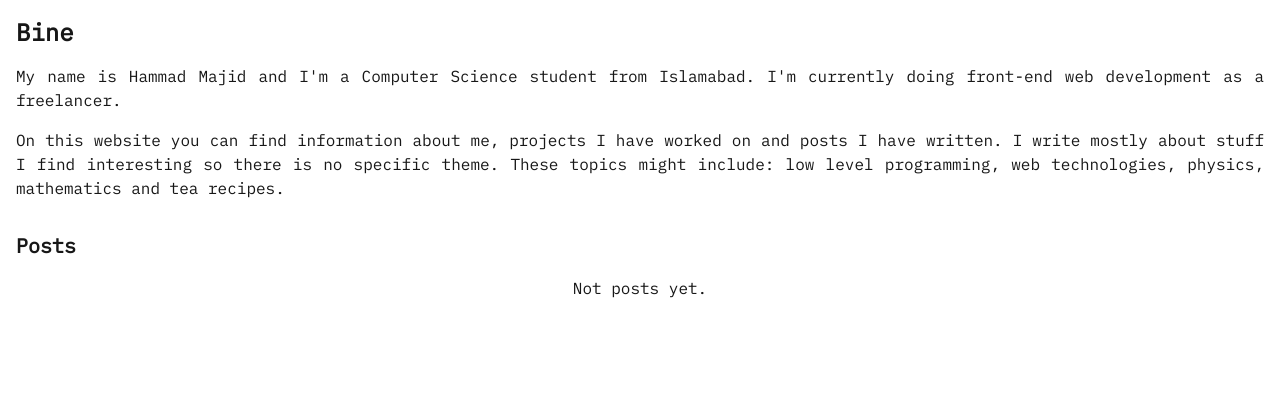
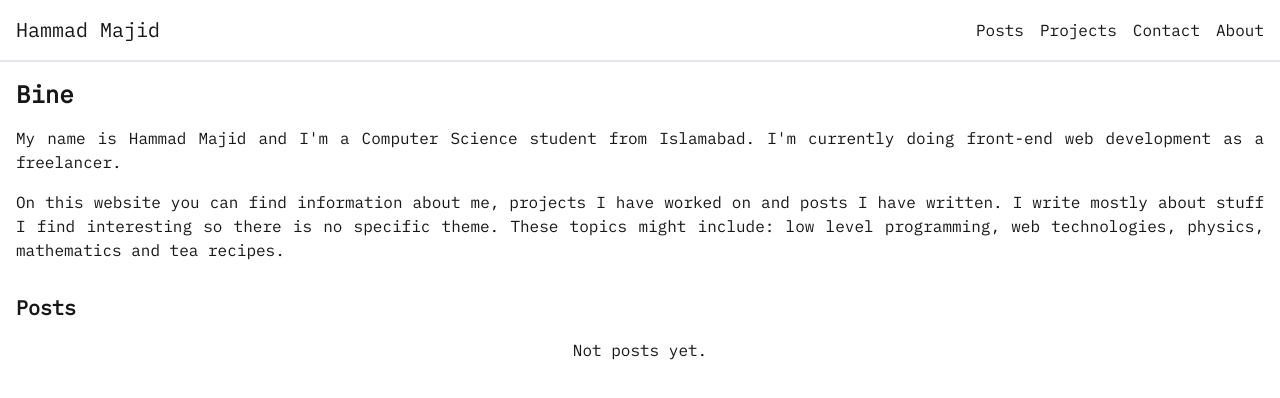
Before and after one commit to hammadmajid/bine, a Next.js app: page / in a window 1280 px wide. Shown: the top 398 px of the page. Built offline with nearby package versions, Linux system fonts and the light colour scheme.

Commit message:
feat: add header component with navigation links and skip to content link

```diff
--- a/app/layout.tsx
+++ b/app/layout.tsx
@@ -1,6 +1,7 @@
 import type { Metadata } from "next";
 import { IBM_Plex_Mono } from "next/font/google";
 import "./globals.css";
+import Link from "next/link";
 
 const ibmPlexMono = IBM_Plex_Mono({
   subsets: ["latin"],
@@ -20,7 +21,52 @@ export default function RootLayout({
 }>) {
   return (
     <html lang="en">
-      <body className={`${ibmPlexMono.className} antialiased`}>{children}</body>
+      <body className={`${ibmPlexMono.className} antialiased`}>
+        <Header />
+        {children}
+      </body>
     </html>
   );
 }
+
+function Header() {
+  const pages: string[] = ["Posts", "Projects", "Contact", "About"];
+
+  return (
+    <>
+      <a
+        href="#main-content"
+        className="absolute -top-12 left-0 p-4 z-40 bg-light-body text-light-text-primary transition-all focus:top-0"
+      >
+        Skip to content
+      </a>
+      <header className="flex flex-col sm:flex-row justify-between items-center p-4 border-b-2 border-light-border">
+        <div className="w-full flex flex-row justify-between items-center">
+          <Link href="/" className="text-nowrap block font-medium text-xl">
+            Hammad Majid
+          </Link>
+          <button className="block sm:hidden" id="open-button">
+            {/* <Fragment set:html={icons.barsBottomRight} /> */}
+          </button>
+          <button className="hidden sm:hidden" id="close-button">
+            {/* <Fragment set:html={icons.xMark} /> */}
+          </button>
+        </div>
+        <nav id="nav-menu" className="hidden sm:block pt-4 sm:pt-0">
+          <ul className="text-center space-y-4 sm:space-y-0 sm:flex sm:space-x-4">
+            {pages.map((page: string) => (
+              <li key={page}>
+                <Link
+                  href={`/${page.toLowerCase()}`}
+                  className="hover:text-light-accent"
+                >
+                  {page}
+                </Link>
+              </li>
+            ))}
+          </ul>
+        </nav>
+      </header>
+    </>
+  );
+}
```
